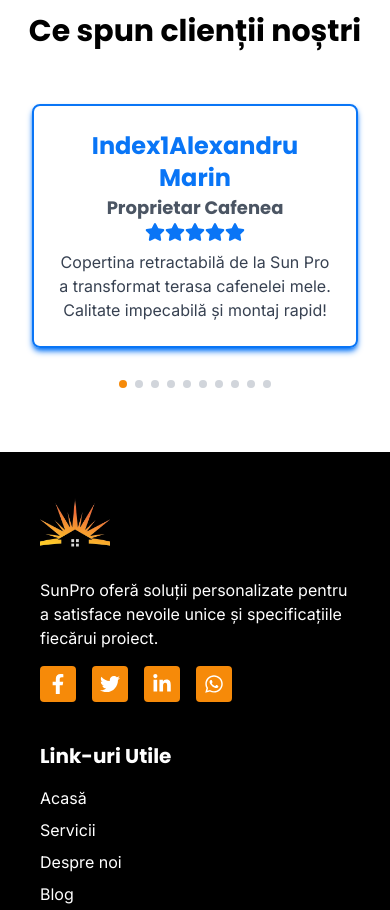
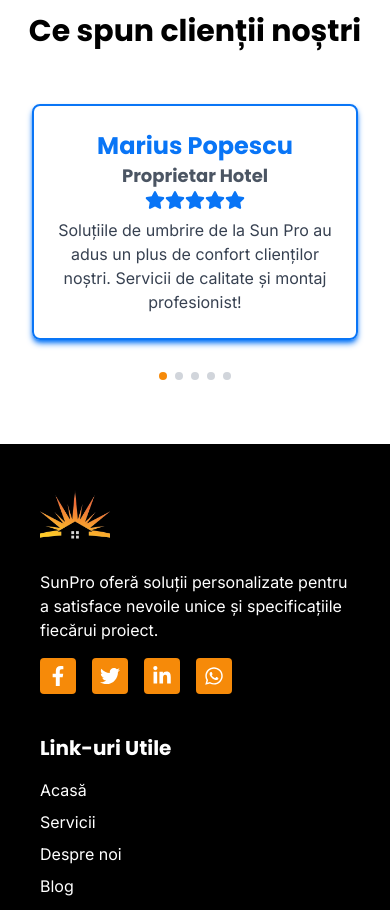
Before and after one commit to mocanuandrei1/sun-pro-2, a Next.js app: page /despre-noi in a window 390 px wide. Shown: the part 2960-3870 px from the top of the page. Built offline with nearby package versions, Linux system fonts and the light colour scheme.

Commit message:
Refactor Testimonials component for improved responsiveness and layout

```diff
--- a/src/components/Testimonials.js
+++ b/src/components/Testimonials.js
@@ -3,74 +3,40 @@ import TestimonialsMobile from "./TestimonialsMobile";
 import TestimonialsDesktop from "./TestimonialsDesktop";
 
 const slides = [
-  // Copertine retractabile, fixe, din policarbonat sau din pânză
+  // Testimonial 1
   {
-    name: "Index1Alexandru Marin",
+    name: "Marius Popescu",
+    role: "Proprietar Hotel",
+    review:
+      "Soluțiile de umbrire de la Sun Pro au adus un plus de confort clienților noștri. Servicii de calitate și montaj profesionist!",
+  },
+  // Testimonial 2
+  {
+    name: "Ana Ionescu",
+    role: "Proprietar Restaurant",
+    review:
+      "Pergola retractabilă de la Sun Pro a transformat terasa noastră într-un loc preferat pentru clienți, indiferent de vreme.",
+  },
+  // Testimonial 3
+  {
+    name: "Vlad Radu",
+    role: "Proprietar Pensiune",
+    review:
+      "Rulourile exterioare de la Sun Pro ne oferă intimitate și protecție împotriva soarelui puternic. Foarte mulțumiți!",
+  },
+  // Testimonial 4
+  {
+    name: "Elena Marin",
+    role: "Manager Spa",
+    review:
+      "Prelatele de la Sun Pro sunt rezistente și estetice, perfect integrate în designul centrului nostru. Recomandăm cu încredere!",
+  },
+  // Testimonial 5
+  {
+    name: "Răzvan Tudor",
     role: "Proprietar Cafenea",
     review:
-      "Copertina retractabilă de la Sun Pro a transformat terasa cafenelei mele. Calitate impecabilă și montaj rapid!",
-  },
-  {
-    name: "Index2Cristina Voicu",
-    role: "Proprietar Vilă",
-    review:
-      "Copertinele din policarbonat de la Sun Pro oferă protecție excelentă împotriva soarelui și a ploii. Recomand cu încredere!",
-  },
-
-  // Pergole retractabile din aluminiu sau din lemn
-  {
-    name: "Index3Mihai Radu",
-    role: "Manager Restaurant",
-    review:
-      "Pergola retractabilă de la Sun Pro adaugă eleganță și funcționalitate terasei noastre. Un produs excelent!",
-  },
-  {
-    name: "Index4Alina Dobre",
-    role: "Proprietar Pensiune",
-    review:
-      "Pergola din lemn de la Sun Pro se potrivește perfect cu estetica pensiunii noastre. Suntem foarte mulțumiți!",
-  },
-
-  // Închideri terase din sticlă sau din policarbonat
-  {
-    name: "Index5Răzvan Ionescu",
-    role: "Proprietar Restaurant",
-    review:
-      "Închiderea terasei cu sticlă de la Sun Pro ne permite să o folosim tot anul. Calitate de top!",
-  },
-  {
-    name: "Index6Ioana Tudor",
-    role: "Proprietar Casă de Vacanță",
-    review:
-      "Închiderea terasei cu policarbonat de la Sun Pro ne-a transformat spațiul într-un loc preferat pentru relaxare.",
-  },
-
-  // Rulouri exterioare din aluminiu sau PVC
-  {
-    name: "Index7Andrei Popa",
-    role: "Proprietar Locuință",
-    review:
-      "Rulourile din aluminiu de la Sun Pro oferă protecție excelentă și adaugă siguranță casei noastre.",
-  },
-  {
-    name: "Index8Elena Stancu",
-    role: "Proprietar Apartament",
-    review:
-      "Rulourile din PVC de la Sun Pro sunt estetice, durabile și eficiente în izolarea termică. O alegere excelentă!",
-  },
-
-  // Prelate PVC pentru terase, piscine, balcoane
-  {
-    name: "Index9Sorin Dumitru",
-    role: "Proprietar Terasă",
-    review:
-      "Prelata din PVC de la Sun Pro a schimbat aspectul terasei noastre. Este rezistentă și ușor de întreținut!",
-  },
-  {
-    name: "Index10Oana Georgescu",
-    role: "Manager Centru SPA",
-    review:
-      "Prelatele PVC de la Sun Pro sunt robuste, ușor de manevrat și oferă protecție totală. Mulțumim, Sun Pro!",
+      "Copertina retractabilă de la Sun Pro este excelentă pentru terasa noastră. Montaj rapid și servicii impecabile!",
   },
 ];
 
```
